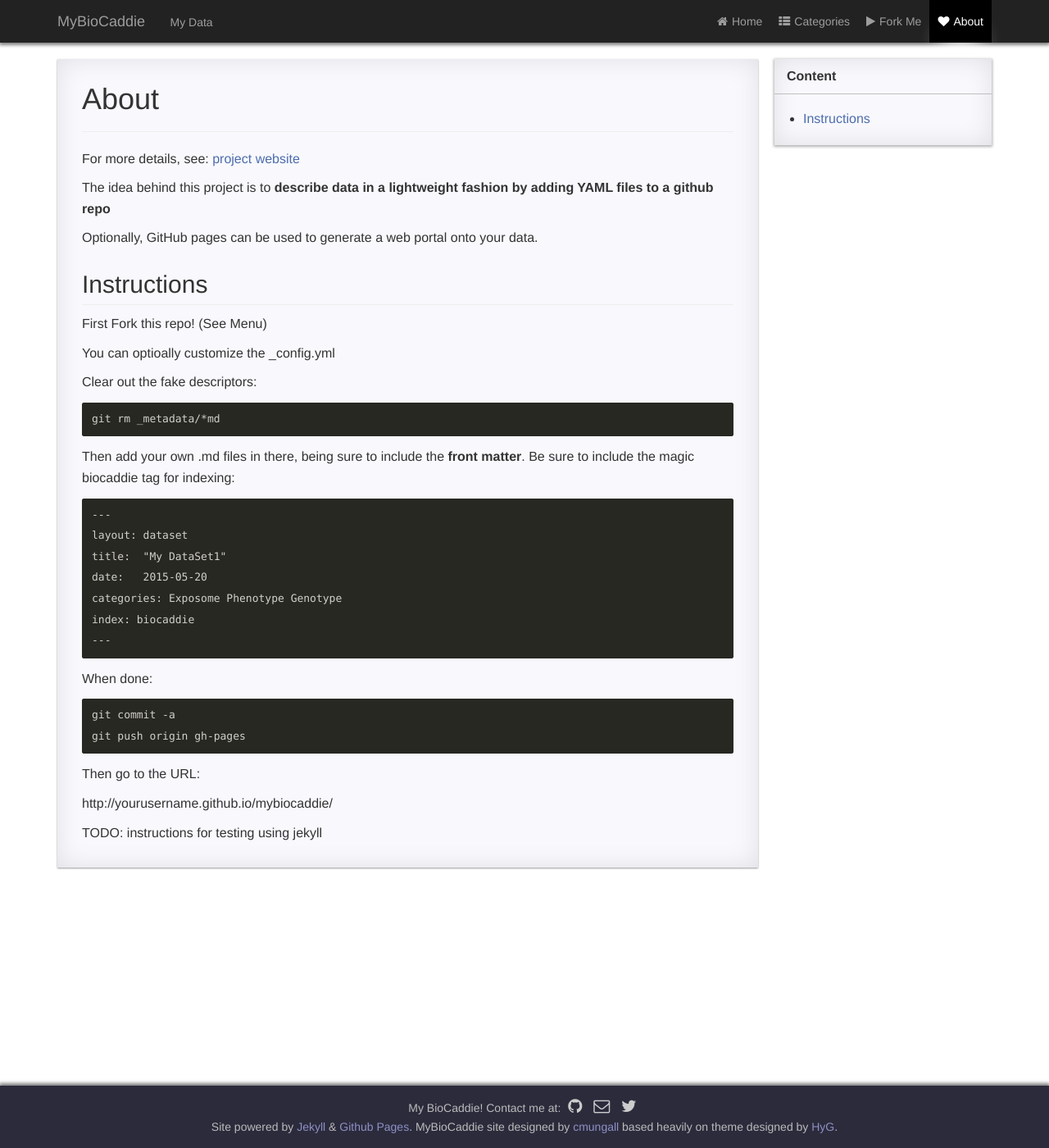
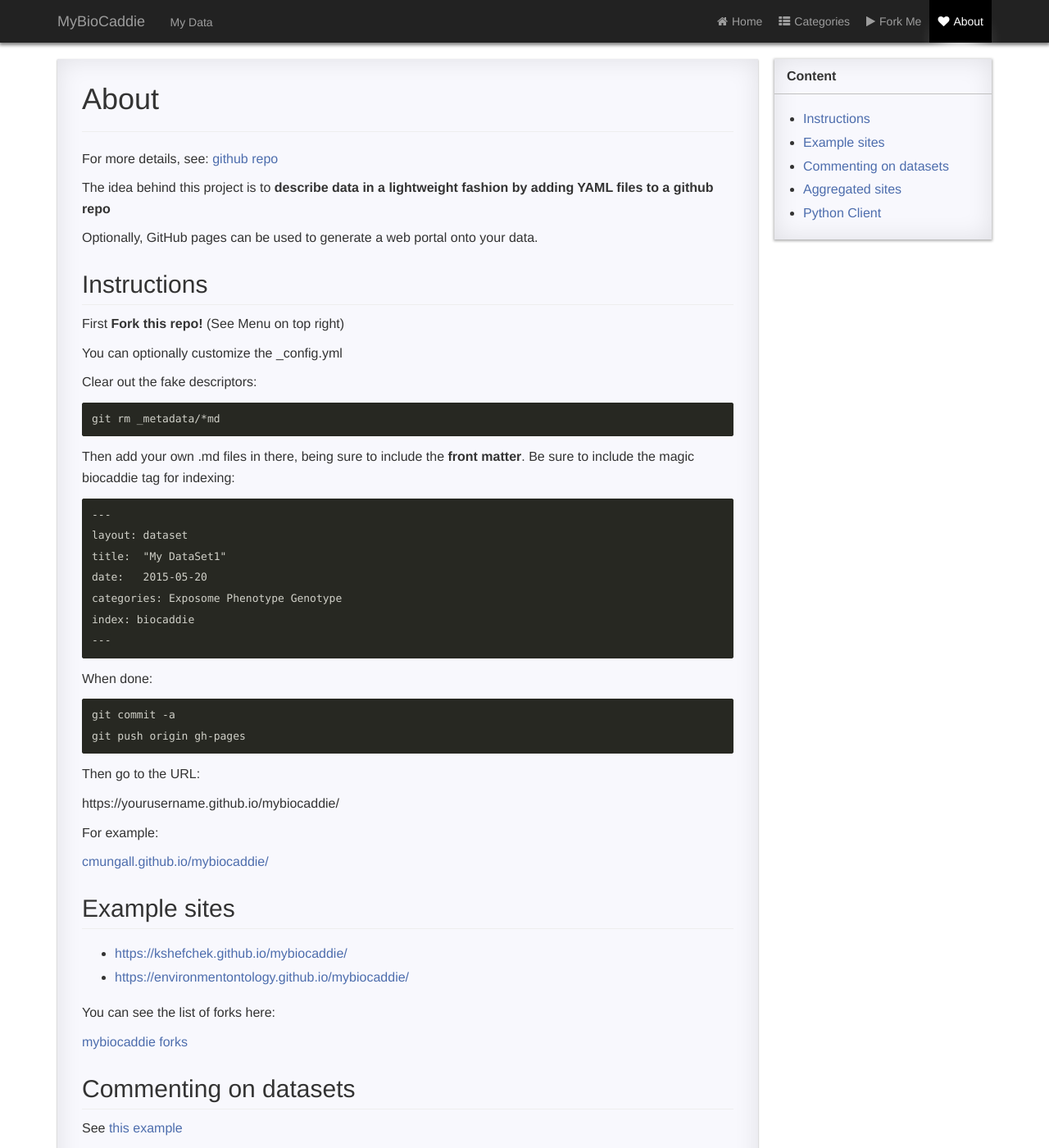
Before and after one commit to biodatasets/mybiocaddie, a Jekyll site: the page built from page/4about.md, in a window 1280 px wide and 1400 px high. Shown: the whole window at 82% size. Built offline with Jekyll 4.4.1, drawn with Linux system fonts in a browser that asks for light colours; some of the changed text lies outside the part shown.

Commit message:
updating docs

```diff
--- a/page/4about.md
+++ b/page/4about.md
@@ -8,7 +8,7 @@
 * content
 {:toc}
 
-For more details, see: [project website](https://github.com/cmungall/biocaddie-gym)
+For more details, see: [github repo](https://github.com/cmungall/biocaddie-gym)
 
 The idea behind this project is to __describe data in a lightweight
 fashion by adding YAML files to a github repo__
@@ -17,9 +17,9 @@
 
 ## Instructions
 
-First Fork this repo! (See Menu)
+First __Fork this repo!__ (See Menu on top right)
 
-You can optioally customize the _config.yml
+You can optionally customize the _config.yml
 
 Clear out the fake descriptors:
 
@@ -50,6 +50,31 @@
 
 Then go to the URL:
 
-http://yourusername.github.io/mybiocaddie/
+https://yourusername.github.io/mybiocaddie/
 
-TODO: instructions for testing using jekyll
+For example:
+
+[cmungall.github.io/mybiocaddie/](https://cmungall.github.io/mybiocaddie)
+
+## Example sites
+
+ * [https://kshefchek.github.io/mybiocaddie/](https://kshefchek.github.io/mybiocaddie/)
+ * [https://environmentontology.github.io/mybiocaddie/](https://environmentontology.github.io/mybiocaddie/)
+
+You can see the list of forks here:
+
+[mybiocaddie forks](https://github.com/biodatasets/mybiocaddie/network/members)
+
+## Commenting on datasets
+
+See [this example](https://kshefchek.github.io/mybiocaddie/metadata/exac-lof/)
+
+## Aggregated sites
+
+All mybiocaddie data is periodically harvested and aggregated here:
+
+https://biodatasets.github.io/mybiocaddie-aggregator/
+
+## Python Client
+
+TODO
```
